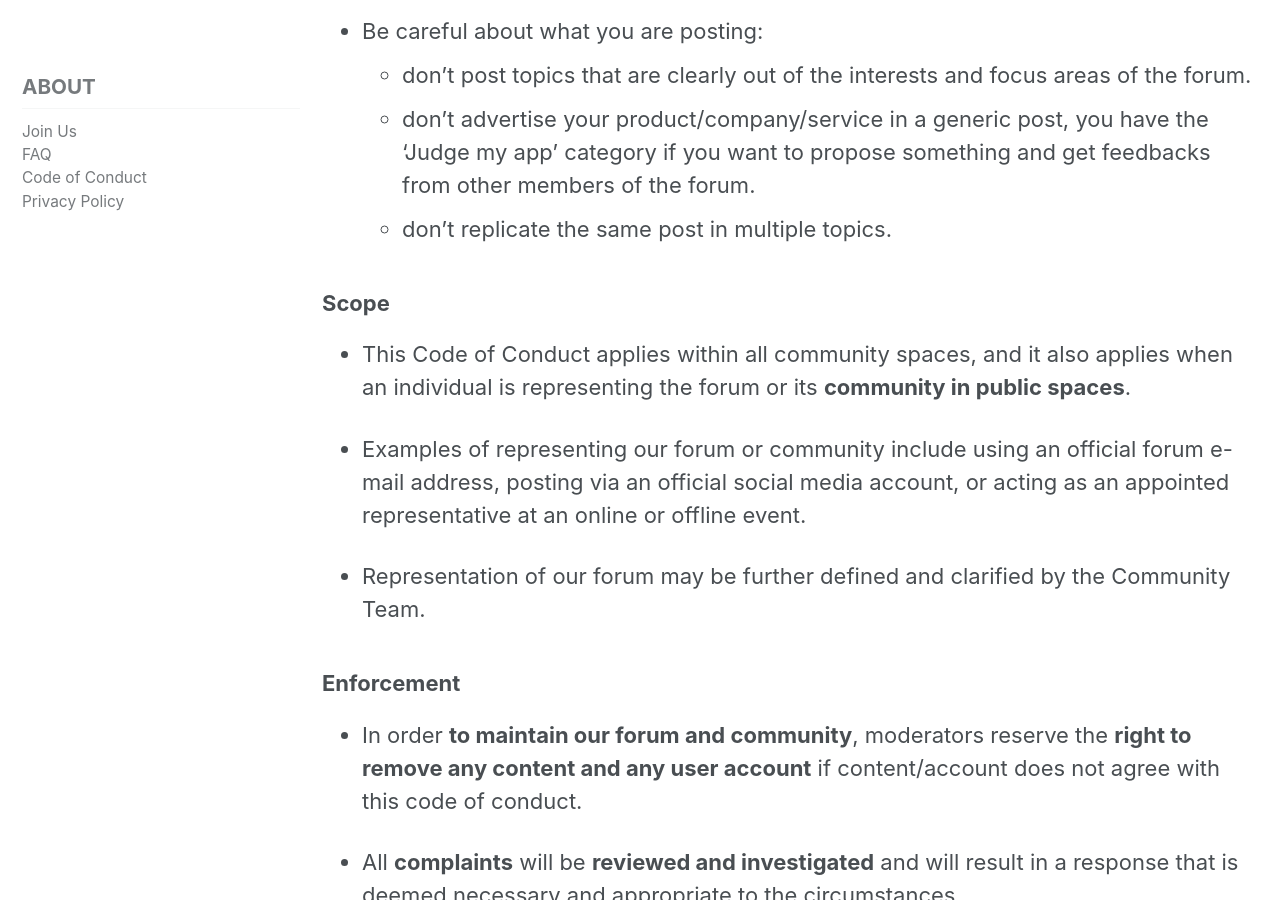
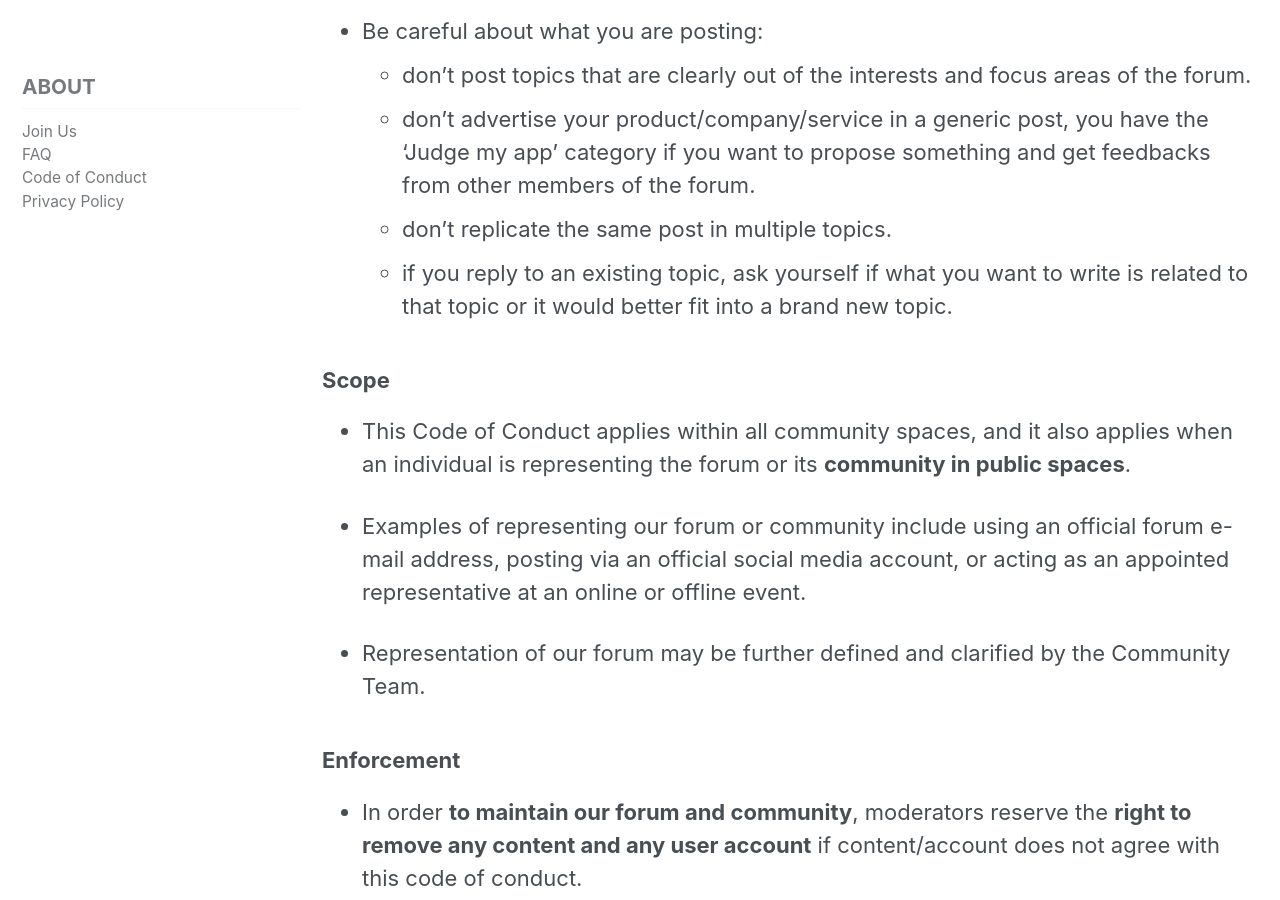
Before and after one commit to humanetech-community/community-hub, a Jekyll site: the page built from _about/03-about-code-of-conduct.md, in a window 1280 px wide and 900 px high, scrolled down 2641 px. Built offline with Jekyll 4.4.1, drawn with Linux system fonts in a browser that asks for light colours; cached includes are drawn as plain includes; nearby versions of some CDN libraries.

Commit message:
Code of conduct update - #53

```diff
--- a/_about/03-about-code-of-conduct.md
+++ b/_about/03-about-code-of-conduct.md
@@ -59,6 +59,7 @@ Some external contributions from:
   - don't post topics that are clearly out of the interests and focus areas of the forum.
   - don't advertise your product/company/service in a generic post, you have the 'Judge my app' category if you want to propose something and get feedbacks from other members of the forum.
   - don't replicate the same post in multiple topics.
+  - if you reply to an existing topic, ask yourself if what you want to write is related to that topic or it would better fit into a brand new topic.
 
 ### Scope
 
```
